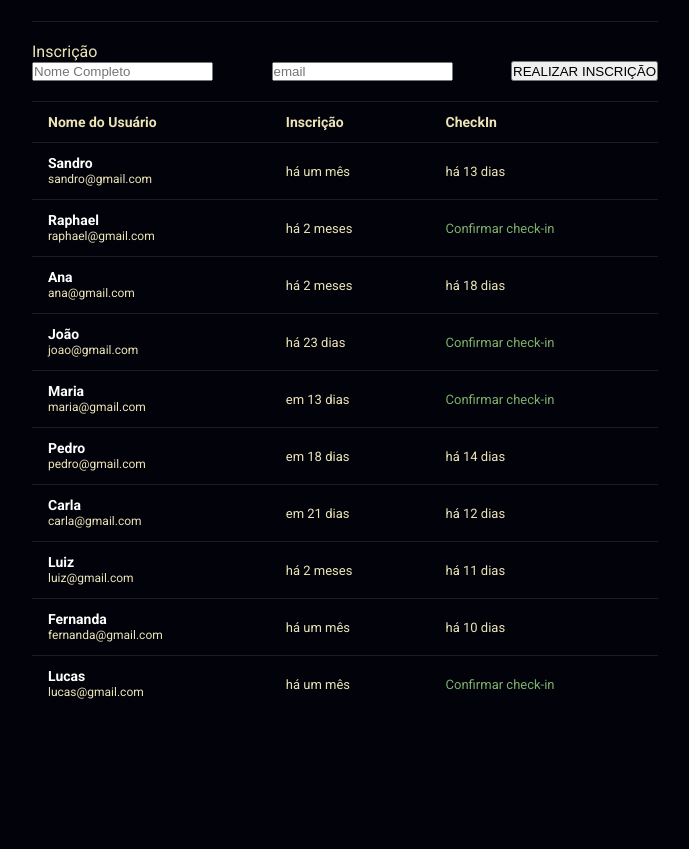
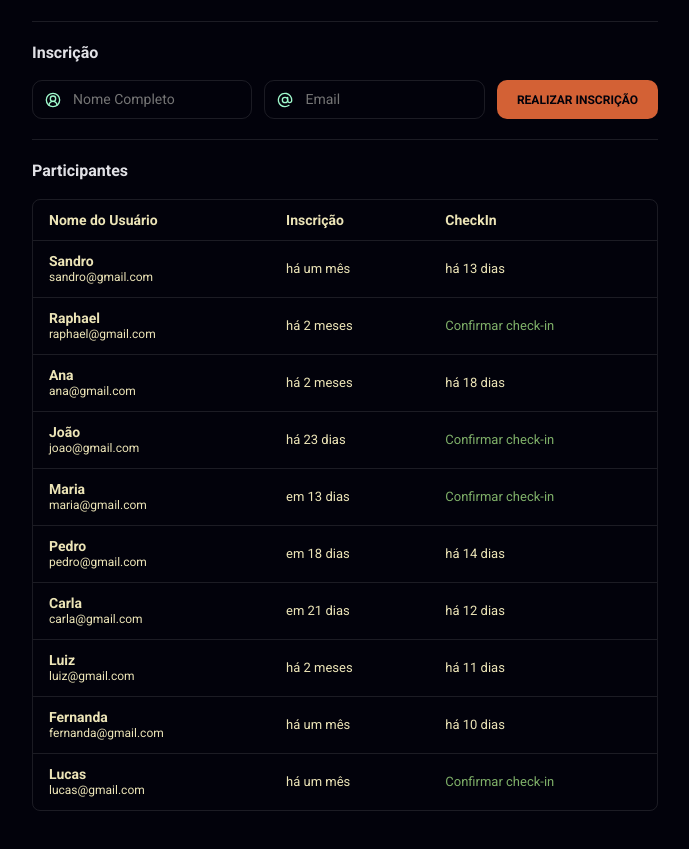
Before and after one commit to Pavwos/nlw-project2, a plain HTML site: page index.html in a window 1280 px wide. Shown: the part 75-924 px from the top of the page, without its empty margins (295-984 px from the left). Before the commit the page ends 807 px from the top, so only its background shows below. Drawn offline with nearby package versions, Linux system fonts and the light colour scheme; a script that the page names is missing.

Commit message:
aula3 finalizado

```diff
--- a/index.html
+++ b/index.html
@@ -32,16 +32,42 @@
                 <legend>Inscrição</legend>
                 <div>
                     <div class="input-wrapper">
+                        <svg width="16" height="16" viewBox="0 0 16 16" fill="none" xmlns="http://www.w3.org/2000/svg">
+                            <g clip-path="url(#clip0_4003_2796)">
+                            <path d="M12 13.3333C12 12.2724 11.5786 11.255 10.8284 10.5048C10.0783 9.75468 9.06087 9.33325 8 9.33325C6.93913 9.33325 5.92172 9.75468 5.17157 10.5048C4.42143 11.255 4 12.2724 4 13.3333" stroke="#9FF9CC" stroke-width="1.33333" stroke-linecap="round" stroke-linejoin="round"/>
+                            <path d="M8.00004 9.33333C9.4728 9.33333 10.6667 8.13943 10.6667 6.66667C10.6667 5.19391 9.4728 4 8.00004 4C6.52728 4 5.33337 5.19391 5.33337 6.66667C5.33337 8.13943 6.52728 9.33333 8.00004 9.33333Z" stroke="#9FF9CC" stroke-width="1.33333" stroke-linecap="round" stroke-linejoin="round"/>
+                            <path d="M8.00004 14.6666C11.6819 14.6666 14.6667 11.6818 14.6667 7.99992C14.6667 4.31802 11.6819 1.33325 8.00004 1.33325C4.31814 1.33325 1.33337 4.31802 1.33337 7.99992C1.33337 11.6818 4.31814 14.6666 8.00004 14.6666Z" stroke="#9FF9CC" stroke-width="1.33333" stroke-linecap="round" stroke-linejoin="round"/>
+                            </g>
+                            <defs>
+                            <clipPath id="clip0_4003_2796">
+                            <rect width="16" height="16" fill="white"/>
+                            </clipPath>
+                            </defs>
+                            </svg>
                         <input type="text" placeholder="Nome Completo" name="nome" id="nome" required>
                     </div>
                     <div class="input-wrapper">
-                        <input type="email" placeholder="email" name="email" id="email" required>
+                        <svg width="16" height="16" viewBox="0 0 16 16" fill="none" xmlns="http://www.w3.org/2000/svg">
+                            <g clip-path="url(#clip0_4003_2802)">
+                            <path d="M8.00004 10.6666C9.4728 10.6666 10.6667 9.47268 10.6667 7.99992C10.6667 6.52716 9.4728 5.33325 8.00004 5.33325C6.52728 5.33325 5.33337 6.52716 5.33337 7.99992C5.33337 9.47268 6.52728 10.6666 8.00004 10.6666Z" stroke="#9FF9CC" stroke-width="1.33333" stroke-linecap="round" stroke-linejoin="round"/>
+                            <path d="M10.6667 5.33326V8.66659C10.6667 9.19702 10.8774 9.70573 11.2525 10.0808C11.6276 10.4559 12.1363 10.6666 12.6667 10.6666C13.1971 10.6666 13.7059 10.4559 14.0809 10.0808C14.456 9.70573 14.6667 9.19702 14.6667 8.66659V7.99992C14.6667 6.49813 14.1596 5.04032 13.2277 3.8627C12.2957 2.68508 10.9934 1.85664 9.53173 1.5116C8.07011 1.16656 6.5348 1.32513 5.17456 1.96163C3.81431 2.59812 2.70882 3.67525 2.0372 5.0185C1.36558 6.36175 1.16717 7.89242 1.47412 9.36251C1.78107 10.8326 2.57539 12.156 3.7284 13.1183C4.88141 14.0805 6.32554 14.6253 7.82683 14.6643C9.32812 14.7034 10.7986 14.2343 12 13.3333" stroke="#9FF9CC" stroke-width="1.33333" stroke-linecap="round" stroke-linejoin="round"/>
+                            </g>
+                            <defs>
+                            <clipPath id="clip0_4003_2802">
+                            <rect width="16" height="16" fill="white"/>
+                            </clipPath>
+                            </defs>
+                            </svg>
+                        <input type="email" placeholder="Email" name="email" id="email" required>
                     </div>
                     <button>REALIZAR INSCRIÇÃO</button>
                 </div>
             </fieldset>
         </form>
 
+        <section class="lista-participantes">
+            <h2>Participantes</h2>
+            <div>
                 <table width="100%">
                     <thead style="text-align: left">
                         <th>Nome do Usuário</th>
@@ -52,6 +78,9 @@
                     </tbody>
                 </table>
             </div>
+        </section>
+
+    </div>
 
     <script src="main.js"></script>
 </body>
--- a/style.css
+++ b/style.css
@@ -42,6 +42,21 @@ fieldset{
     border: none;
 }
 
+fieldset legend, section h2{
+    font: 700 16px/140% 'Roboto', sans-serif;
+    color: #e1e1e6;
+    padding-bottom: 16px;
+}
+
+.lista-participantes{
+    padding: 20px 0;
+}
+
+.lista-participantes > div{
+    border: var(--border);
+    border-radius: 8px;
+}
+
 fieldset > div{
     display: flex;
     gap: 12px;
@@ -49,6 +64,34 @@ fieldset > div{
 
 .input-wrapper{
     flex: 1;
+    display: flex;
+    align-items: center;
+    gap: 12px;
+    border: var(--border);
+    border-radius: 10px;
+    padding: 8px 12px;
+    font: 400 14px/150% 'Roboto', sans-serif;
+    color: var(---ovo);
+}
+
+input{
+    all: unset;
+}
+
+fieldset button{
+    width: fit-content;
+    border: 0;
+    background: var(---laranja);
+    border-radius: 10px;
+    color: var(---preto);
+    padding: 7px 20px;
+    font: 700 12px/24px 'Roboto', sans-serif;
+    transition: opacity, 0.3s;
+}
+
+fieldset button:hover{
+    opacity: 70%;
+    cursor: pointer;
 }
 
 table{
@@ -69,19 +112,20 @@ tbody td{
     border-top: 1px solid #ffffff1a;
     font-size: 13px;
     line-height: 15px;
-    color: c4c4cc;
+    color: var(---ovo);
 }
 
 tbody td strong{
-    color: white;
     font-size: 14px;
     line-height: 16px;
     font-weight: 600;
+    color: var(---ovo);
 }
 
 tbody td small{
     font-size: 12px;
     line-height: 16px;
+    color: var(---ovo);
 }
 
 tbody td button{
```
Lines whose indentation alone changed are shown as unchanged.
